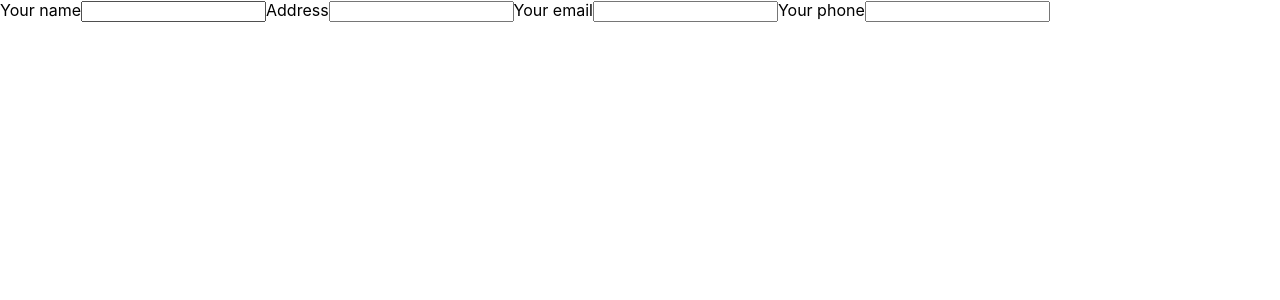
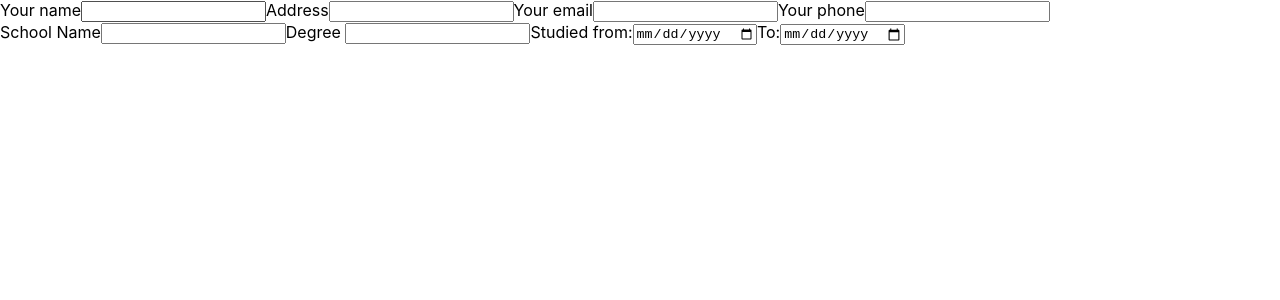
Before and after one commit to Barraza44/cv-app-top, a React (Create React App) app: page / in a window 1280 px wide. Shown: the top 300 px of the page. Built offline with nearby package versions, Linux system fonts and the light colour scheme.

Commit message:
added schoolInfo component

```diff
--- a/src/App.js
+++ b/src/App.js
@@ -1,6 +1,7 @@
 import './App.css';
 import React from "react";
 import PersonalInfo from "./formcomponents/personalInfo";
+import SchoolInfo from "./formcomponents/schoolInfo";
 
 class App extends React.Component {
   constructor(props) {
@@ -9,7 +10,11 @@ class App extends React.Component {
       names: "",
       address: "",
       email: "",
-      phone: ""
+      phone: "",
+      schoolName: "",
+      schoolDegree: "",
+      schoolStartDate: "",
+      schoolFinishDate: ""
     }
     this.handleChange.bind(this);
   }
@@ -25,6 +30,7 @@ class App extends React.Component {
       <form>
         <div>
           <PersonalInfo state={this.state} handleChange={this.handleChange}/>
+          <SchoolInfo handleChange={this.handleChange}/>
         </div>
       </form>
     );
--- a/src/formcomponents/schoolInfo.js
+++ b/src/formcomponents/schoolInfo.js
@@ -1,10 +1,24 @@
 import React from  "react";
 
 class SchoolInfo extends React.Component{
+  constructor(props) {
+    super(props);
+  }
+
+
   render() {
+    const {handleChange} = this.props;
     return(
       <div>
-        HEY
+        <label htmlFor="school-nm-cv">School Name</label>
+        <input type="text" name="schoolName" id="school-nm-cv" onChange={handleChange}/>
+        <label htmlFor="degree-cv">Degree </label>
+        <input type="text" name="schoolDegree" id="degree-cv" onChange={handleChange}/>
+
+        <label htmlFor="start-date-cv">Studied from:</label>
+        <input type="date" name="schoolStartDate" id="start-date-cv" onChange={handleChange}/>
+        <label htmlFor="finish-date-cv">To:</label>
+        <input type="date" name="schoolFinishDate" id="finish-date-cv" onChange={handleChange}/>
       </div>
     );
   }
```
